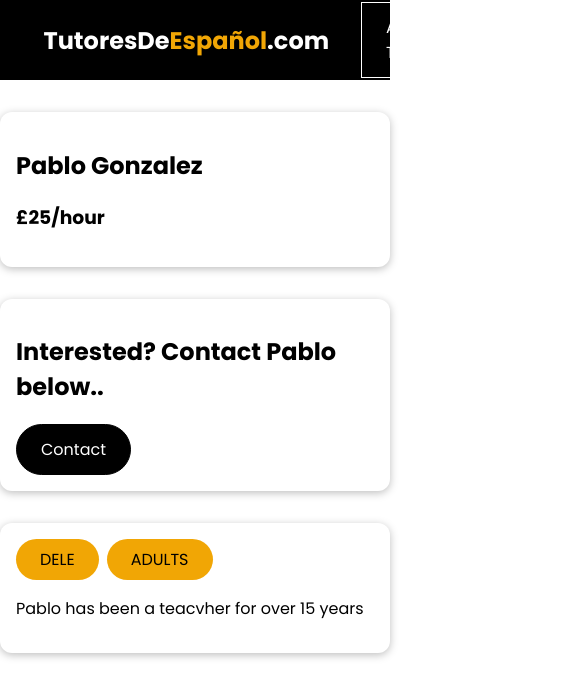
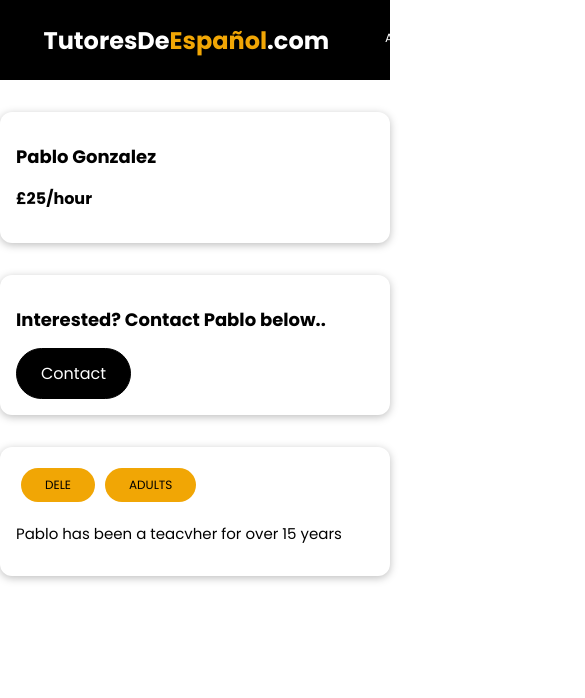
Before and after one commit to ElJefe111944/teacher-finder-app, a Vue app: page /teachers/t1 in a window 390 px wide. Shown: the top 698 px of the page, 585 px wide, since content can reach past the window. Built offline with nearby package versions, Linux system fonts and the light colour scheme.

Commit message:
Mobile styling added to components

```diff
--- a/src/components/layout/TheHeader.vue
+++ b/src/components/layout/TheHeader.vue
@@ -104,4 +104,38 @@ header ul {
 li {
   margin: 0 0.5rem;
 }
+@media(max-width: 768px){
+    /*-- Header --*/
+  header[data-v-9778edae] {
+    height: auto;
+}
+header nav[data-v-9778edae] {
+    width: 100%;
+    margin: auto;
+    display: flex;
+    justify-content: space-between;
+    align-items: center;
+    flex-direction: column;
+}
+h1 a[data-v-9778edae] {
+  font-size: 22px;
+}
+    /*-- Links --*/
+    ul li a {
+        padding: 0px;
+        width: 120px;
+        padding: 6px 10px;
+        white-space: nowrap;
+        font-size: 12px;
+        text-align: center;
+        margin-bottom: 5px;
+        border: none;
+    }
+    a[data-v-9778edae]:active, a[data-v-9778edae]:hover, a.router-link-active[data-v-9778edae] {
+    border: none;
+}
+li[data-v-9778edae] {
+    margin: 0;
+}
+}
 </style>
--- a/src/components/teachers/TeacherFilter.vue
+++ b/src/components/teachers/TeacherFilter.vue
@@ -86,4 +86,12 @@ h2 {
 .filter-option.active label {
   font-weight: bold;
 }
+@media(max-width: 768px){
+    span.filter-option {
+    white-space: nowrap;
+}
+label {
+    font-size: 13px;
+}
+}
 </style>
--- a/src/components/teachers/TeacherItem.vue
+++ b/src/components/teachers/TeacherItem.vue
@@ -61,4 +61,20 @@ div {
   display: flex;
   justify-content: flex-end;
 }
+@media(max-width: 768px){
+  div[data-v-216da247] {
+    margin: 1.25rem 0;
+    text-align: center;
+}
+h2 {
+    font-size: 18px;
+}
+h3 {
+    font-size: 16px;
+}
+.actions[data-v-216da247] {
+    display: flex;
+    justify-content: center;
+}
+}
 </style>
--- a/src/components/ui/BaseBadge.vue
+++ b/src/components/ui/BaseBadge.vue
@@ -24,5 +24,11 @@ export default {
   display: inline-block;
   margin-right: 0.5rem;
 }
-
+@media(max-width: 768px){
+    .badge  {
+    padding: 0.5rem 1.5rem;
+    font-size: 12px;
+    margin: 5px;
+}
+}
 </style>
--- a/src/components/ui/BaseButton.vue
+++ b/src/components/ui/BaseButton.vue
@@ -75,4 +75,14 @@ button:active {
 .outline:active {
   background-color: #f1a605;
 }
+@media(max-width: 768px){
+button[data-v-1d5dce04][data-v-1d5dce04], a[data-v-1d5dce04][data-v-1d5dce04] {
+    padding: 0.25rem 1.5rem;
+    font-size: 12px;
+    display: flex;
+    align-items: center;
+    margin-bottom: 2px;
+}
+}
+
 </style>
--- a/src/pages/requests/RequestsRecieved.vue
+++ b/src/pages/requests/RequestsRecieved.vue
@@ -76,4 +76,9 @@ ul {
 h3 {
   text-align: center;
 }
+@media(max-width: 768px){
+    h3 {
+    font-size: 16px;
+}
+}
 </style>
--- a/src/pages/teachers/TeacherDetail.vue
+++ b/src/pages/teachers/TeacherDetail.vue
@@ -61,3 +61,27 @@ export default {
     },
 }
 </script>
+<style scoped>
+
+@media(max-width: 768px){
+    .card[data-v-52c8cadc] {
+    border-radius: 12px;
+    box-shadow: 0 2px 8px rgba(0, 0, 0, 0.26);
+    padding: 1rem;
+    margin: 2rem .75rem;
+    max-width: 40rem;
+}
+h2 {
+    font-size: 18px;
+}
+h3 {
+    font-size: 16px;
+}
+a {
+    justify-content: center;
+}
+p {
+    font-size: 15px;
+}
+}
+</style>
--- a/src/pages/teachers/TeachersList.vue
+++ b/src/pages/teachers/TeachersList.vue
@@ -132,4 +132,11 @@ export default {
     display: flex;
     justify-content: space-between;
 }
+@media(max-width: 768px){
+    .actions[data-v-216da247] {
+    display: flex;
+    justify-content: flex-start;
+}
+
+}
 </style>
```
Lines whose indentation alone changed are shown as unchanged.
